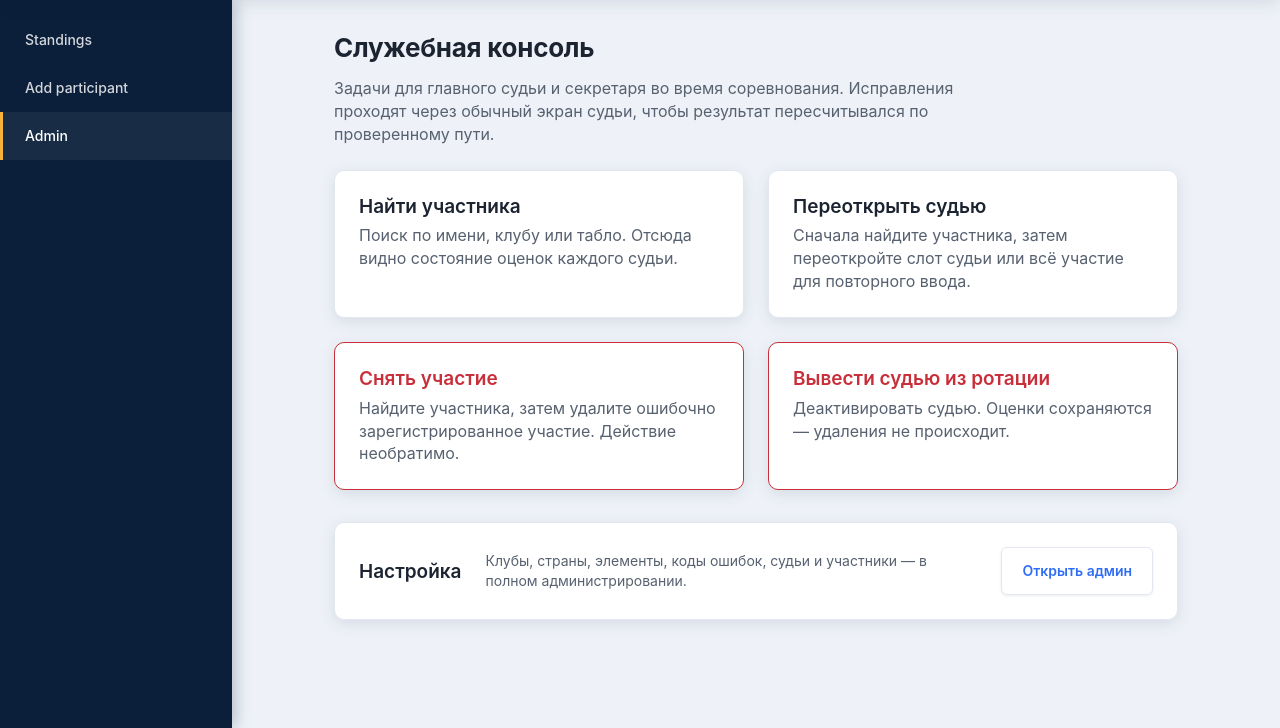
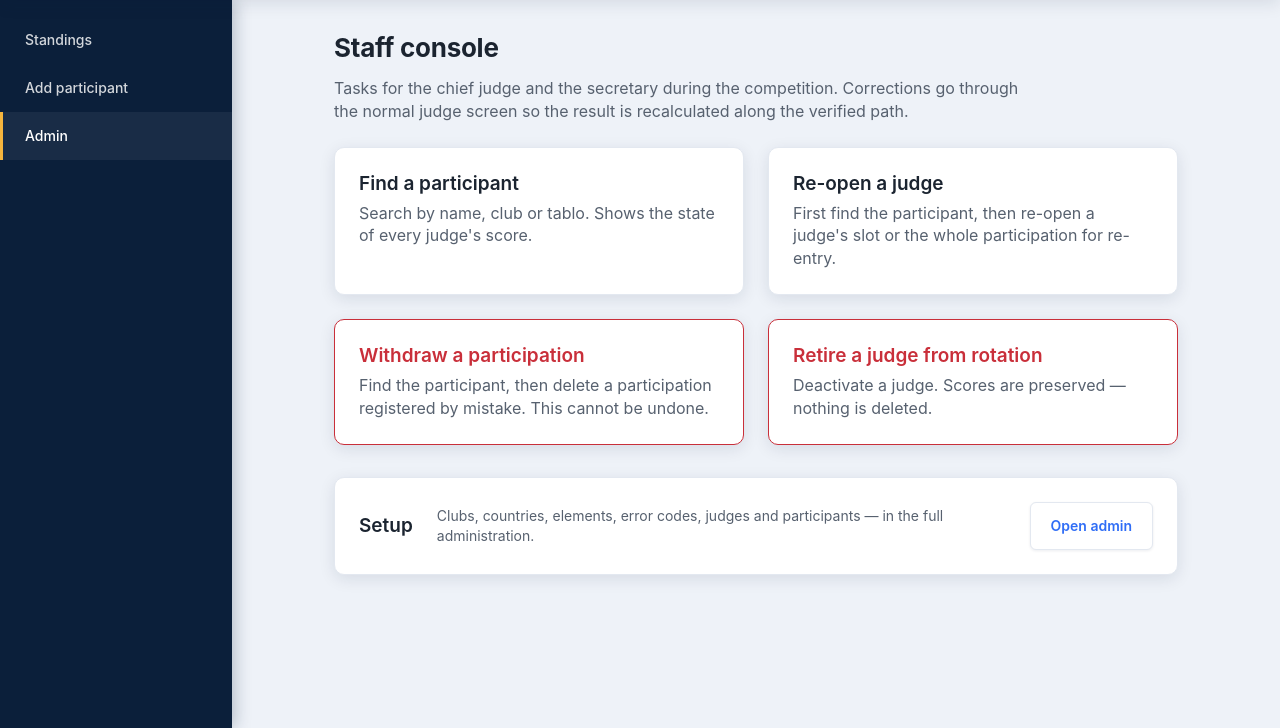
Before and after one commit to OlimzhanovUmid/ushu, a Django app: page /console/ in a window 1280 px wide. Shown: the part 72-800 px from the top of the page. Run offline with Django 3.2, Linux system fonts and the light colour scheme; a user stored in the database is signed in; data that the repository does not hold is empty; some libraries are stand-ins or nearby versions.

Commit message:
feat: localize staff console, scores and admin link strings

```diff
--- a/core/templates/admin/base_site.html
+++ b/core/templates/admin/base_site.html
@@ -1,5 +1,5 @@
 {% extends "admin/base.html" %}
-{% load static %}
+{% load static i18n %}
 
 {% comment %}
   Ushu Federation Standard — branded admin shell.
@@ -22,5 +22,5 @@
 {% endblock %}
 
 {% block nav-global %}
-  <a class="ushu-back-link" href="{% url 'tablo_list' %}">&larr; Вернуться в приложение</a>
+  <a class="ushu-back-link" href="{% url 'tablo_list' %}">&larr; {% translate "Back to the app" %}</a>
 {% endblock %}
--- a/tablo/templates/tablo/console/base_console.html
+++ b/tablo/templates/tablo/console/base_console.html
@@ -1,7 +1,7 @@
 {% extends "tablo/base_tablo_wmenu.html" %}
 {% load static i18n %}
 
-{% block title %}{% block console_title %}Служебная консоль{% endblock %} · {{ EVENT_TITLE }}{% endblock %}
+{% block title %}{% block console_title %}{% translate "Staff console" %}{% endblock %} · {{ EVENT_TITLE }}{% endblock %}
 
 {% block css_assets_add %}
 <style>
--- a/tablo/templates/tablo/console/home.html
+++ b/tablo/templates/tablo/console/home.html
@@ -1,44 +1,44 @@
 {% extends "tablo/console/base_console.html" %}
 {% load i18n %}
 
-{% block console_title %}Служебная консоль{% endblock %}
+{% block console_title %}{% translate "Staff console" %}{% endblock %}
 
 {% block console_content %}
-    <h1 class="cn-title">Служебная консоль</h1>
-    <p class="cn-hint">Задачи для главного судьи и секретаря во время соревнования.
-        Исправления проходят через обычный экран судьи, чтобы результат
-        пересчитывался по проверенному пути.</p>
+    <h1 class="cn-title">{% translate "Staff console" %}</h1>
+    <p class="cn-hint">{% blocktranslate %}Tasks for the chief judge and the secretary
+        during the competition. Corrections go through the normal judge screen so
+        the result is recalculated along the verified path.{% endblocktranslate %}</p>
 
     <div class="cn-cards">
         <a class="cn-card" href="{% url "console_find" %}">
-            <div class="cn-card-h">Найти участника</div>
-            <p class="cn-card-p">Поиск по имени, клубу или табло. Отсюда видно
-                состояние оценок каждого судьи.</p>
+            <div class="cn-card-h">{% translate "Find a participant" %}</div>
+            <p class="cn-card-p">{% blocktranslate %}Search by name, club or tablo.
+                Shows the state of every judge's score.{% endblocktranslate %}</p>
         </a>
 
         <a class="cn-card" href="{% url "console_find" %}">
-            <div class="cn-card-h">Переоткрыть судью</div>
-            <p class="cn-card-p">Сначала найдите участника, затем переоткройте
-                слот судьи или всё участие для повторного ввода.</p>
+            <div class="cn-card-h">{% translate "Re-open a judge" %}</div>
+            <p class="cn-card-p">{% blocktranslate %}First find the participant, then
+                re-open a judge's slot or the whole participation for re-entry.{% endblocktranslate %}</p>
         </a>
 
         <a class="cn-card cn-card-danger" href="{% url "console_find" %}">
-            <div class="cn-card-h">Снять участие</div>
-            <p class="cn-card-p">Найдите участника, затем удалите ошибочно
-                зарегистрированное участие. Действие необратимо.</p>
+            <div class="cn-card-h">{% translate "Withdraw a participation" %}</div>
+            <p class="cn-card-p">{% blocktranslate %}Find the participant, then delete a
+                participation registered by mistake. This cannot be undone.{% endblocktranslate %}</p>
         </a>
 
         <a class="cn-card cn-card-danger" href="{% url "console_judges" %}">
-            <div class="cn-card-h">Вывести судью из ротации</div>
-            <p class="cn-card-p">Деактивировать судью. Оценки сохраняются —
-                удаления не происходит.</p>
+            <div class="cn-card-h">{% translate "Retire a judge from rotation" %}</div>
+            <p class="cn-card-p">{% blocktranslate %}Deactivate a judge. Scores are
+                preserved — nothing is deleted.{% endblocktranslate %}</p>
         </a>
     </div>
 
     <div class="cn-setup">
-        <span class="cn-setup-t">Настройка</span>
-        <p class="cn-setup-p">Клубы, страны, элементы, коды ошибок, судьи и
-            участники — в полном администрировании.</p>
-        <a class="btn btn-white" href="{% url "admin:index" %}">Открыть админ</a>
+        <span class="cn-setup-t">{% translate "Setup" %}</span>
+        <p class="cn-setup-p">{% blocktranslate %}Clubs, countries, elements, error codes,
+            judges and participants — in the full administration.{% endblocktranslate %}</p>
+        <a class="btn btn-white" href="{% url "admin:index" %}">{% translate "Open admin" %}</a>
     </div>
 {% endblock %}
--- a/tablo/views.py
+++ b/tablo/views.py
@@ -19,6 +19,7 @@ from django.shortcuts import get_object_or_404, render
 from django.urls import reverse, reverse_lazy
 from django.utils.http import url_has_allowed_host_and_scheme
 from django.utils.translation import gettext as _
+from django.utils.translation import gettext_lazy
 from django.views.decorators.cache import never_cache
 from django.views.decorators.csrf import csrf_protect
 from django.views.decorators.debug import sensitive_post_parameters
@@ -139,19 +140,19 @@ class ParticipantCreateView(LoginRequiredMixin, TemplateView):
                 self.categories.append(int(k[len(self.prefix):]))
         res = True
         if not self.club:
-            self.errors.append('Please choose club')
+            self.errors.append(_('Please choose club'))
             res = False
         if not self.sex:
-            self.errors.append('Please choose sex')
+            self.errors.append(_('Please choose sex'))
             res = False
         if not self.age:
-            self.errors.append('Please choose age')
+            self.errors.append(_('Please choose age'))
             res = False
         if not self.name:
-            self.errors.append('Please give name')
+            self.errors.append(_('Please give name'))
             res = False
         if not self.categories:
-            self.errors.append('Please select categories')
+            self.errors.append(_('Please select categories'))
             res = False
         return res
 
@@ -810,12 +811,11 @@ def delete_participation(request, pk):
 # invariant (the partial unique index on state=PS_DOING).
 # =========================================================================
 
-# Russian state labels — the console UI is Russian; these are shown, not
-# translated through gettext (no .po round-trip needed for the console).
-PS_LABELS_RU = {
-    PS_WAITING: 'Ожидает',
-    PS_DOING: 'На ковре',
-    PS_FINISHED: 'Завершено',
+# Human-readable state labels for the console UI (localized via gettext).
+PS_LABELS = {
+    PS_WAITING: gettext_lazy('Waiting'),
+    PS_DOING: gettext_lazy('On the carpet'),
+    PS_FINISHED: gettext_lazy('Finished'),
 }
 
 
@@ -905,7 +905,7 @@ class ConsoleFindParticipant(StaffRequiredMixin, TemplateView):
                     judges = _judge_rows(part)
                     rows.append({
                         'participation': part,
-                        'state_label': PS_LABELS_RU[part.state],
+                        'state_label': PS_LABELS[part.state],
                         'is_doing': part.state == PS_DOING,
                         'judges': judges,
                         'saved_count': sum(1 for j in judges if j['saved']),
@@ -927,7 +927,7 @@ class ConsoleParticipationDetail(StaffRequiredMixin, TemplateView):
                 'participant', 'participant__club', 'tablo', 'tablo__category'),
             pk=self.kwargs['pk'])
         context['participation'] = p
-        context['state_label'] = PS_LABELS_RU[p.state]
+        context['state_label'] = PS_LABELS[p.state]
         context['is_doing'] = (p.state == PS_DOING)
         context['judges'] = _judge_rows(p)
         return context
@@ -954,7 +954,7 @@ class ConsoleReopenJudge(StaffRequiredMixin, View):
         p = score.participation
         return render(request, 'tablo/console/confirm_reopen_judge.html',
                       _console_base(request, score=score, participation=p,
-                                    state_label=PS_LABELS_RU[p.state],
+                                    state_label=PS_LABELS[p.state],
                                     other_doing=_other_doing(p)))
 
     def post(self, request, *args, **kwargs):
@@ -965,8 +965,9 @@ class ConsoleReopenJudge(StaffRequiredMixin, View):
                 other = (Participation.objects.select_for_update()
                          .filter(state=PS_DOING).exclude(pk=p.pk).first())
                 if other is not None and request.POST.get('displace') != '1':
-                    messages.error(request, 'На ковре уже есть участник. Подтвердите '
-                                   'возврат текущего участника в очередь.')
+                    messages.error(request, _('Another participant is already '
+                                   'on the carpet. Confirm returning the '
+                                   'current participant to the queue.'))
                     return HttpResponseRedirect(
                         reverse('console_reopen_judge', kwargs={'pk': score.pk}))
                 if other is not None:
@@ -977,11 +978,12 @@ class ConsoleReopenJudge(StaffRequiredMixin, View):
                 Score.objects.filter(pk=score.pk).update(saved=False)
         except IntegrityError:
             # a concurrent activation grabbed the single DOING slot
-            messages.error(request, 'На ковре уже есть участник. Попробуйте ещё раз.')
+            messages.error(request, _('Another participant is already on the '
+                           'carpet. Try again.'))
             return HttpResponseRedirect(
                 reverse('console_reopen_judge', kwargs={'pk': score.pk}))
-        messages.success(request, 'Судья %s может заново ввести оценку на экране '
-                         'судьи.' % score.judge.username)
+        messages.success(request, _('Judge %s can re-enter the score on the '
+                         'judge screen.') % score.judge.username)
         return HttpResponseRedirect(
             reverse('console_participation', kwargs={'pk': p.pk}))
 
@@ -1002,7 +1004,7 @@ class ConsoleReopenParticipation(StaffRequiredMixin, View):
         p = self.get_participation()
         return render(request, 'tablo/console/confirm_reopen_participation.html',
                       _console_base(request, participation=p,
-                                    state_label=PS_LABELS_RU[p.state],
+                                    state_label=PS_LABELS[p.state],
                                     other_doing=_other_doing(p)))
 
     def post(self, request, *args, **kwargs):
@@ -1012,8 +1014,9 @@ class ConsoleReopenParticipation(StaffRequiredMixin, View):
                 other = (Participation.objects.select_for_update()
                          .filter(state=PS_DOING).exclude(pk=p.pk).first())
                 if other is not None and request.POST.get('displace') != '1':
-                    messages.error(request, 'На ковре уже есть участник. Подтвердите '
-                                   'возврат текущего участника в очередь.')
+                    messages.error(request, _('Another participant is already '
+                                   'on the carpet. Confirm returning the '
+                                   'current participant to the queue.'))
                     return HttpResponseRedirect(
                         reverse('console_reopen_participation', kwargs={'pk': p.pk}))
                 if other is not None:
@@ -1024,11 +1027,13 @@ class ConsoleReopenParticipation(StaffRequiredMixin, View):
                 Score.objects.filter(participation=p.pk).update(saved=False)
         except IntegrityError:
             # a concurrent activation grabbed the single DOING slot
-            messages.error(request, 'На ковре уже есть участник. Попробуйте ещё раз.')
+            messages.error(request, _('Another participant is already on the '
+                           'carpet. Try again.'))
             return HttpResponseRedirect(
                 reverse('console_reopen_participation', kwargs={'pk': p.pk}))
-        messages.success(request, 'Участие переоткрыто — судьи могут заново '
-                         'ввести оценки на экране судьи.')
+        messages.success(request, _('The participation has been re-opened — '
+                         'judges can re-enter their scores on the judge '
+                         'screen.'))
         return HttpResponseRedirect(
             reverse('console_participation', kwargs={'pk': p.pk}))
 
@@ -1050,7 +1055,7 @@ class ConsoleWithdraw(StaffRequiredMixin, View):
         p = self.get_participation()
         return render(request, 'tablo/console/confirm_withdraw.html',
                       _console_base(request, participation=p,
-                                    state_label=PS_LABELS_RU[p.state]))
+                                    state_label=PS_LABELS[p.state]))
 
     def post(self, request, *args, **kwargs):
         p = self.get_participation()
@@ -1059,7 +1064,7 @@ class ConsoleWithdraw(StaffRequiredMixin, View):
         with transaction.atomic():
             Score.objects.filter(participation=p.pk).delete()
             Participation.objects.filter(pk=p.pk).delete()
-        messages.success(request, 'Участие снято: %s — %s.' % (name, tablo))
+        messages.success(request, _('Participation withdrawn: %s — %s.') % (name, tablo))
         return HttpResponseRedirect(reverse('staff_console'))
 
 
@@ -1108,6 +1113,6 @@ class ConsoleRetireJudge(StaffRequiredMixin, View):
     def post(self, request, *args, **kwargs):
         judge = self.get_judge()
         Judge.objects.filter(pk=judge.pk).update(is_active=False)
-        messages.success(request, 'Судья %s выведен из ротации. История оценок '
-                         'сохранена.' % judge.username)
+        messages.success(request, _('Judge %s retired from rotation. Score '
+                         'history is preserved.') % judge.username)
         return HttpResponseRedirect(reverse('console_judges'))
```
Also changed, not shown: tablo/templates/tablo/console/confirm_reopen_judge.html (+16 -15 lines), tablo/templates/tablo/console/confirm_reopen_participation.html (+15 -14 lines), tablo/templates/tablo/console/confirm_retire_judge.html (+12 -11 lines), tablo/templates/tablo/console/confirm_withdraw.html (+9 -9 lines), tablo/templates/tablo/console/find.html (+13 -13 lines), tablo/templates/tablo/console/judges.html (+11 -11 lines), tablo/templates/tablo/console/participation.html (+10 -10 lines), tablo/templates/tablo/scores.html (+5 -5 lines).
